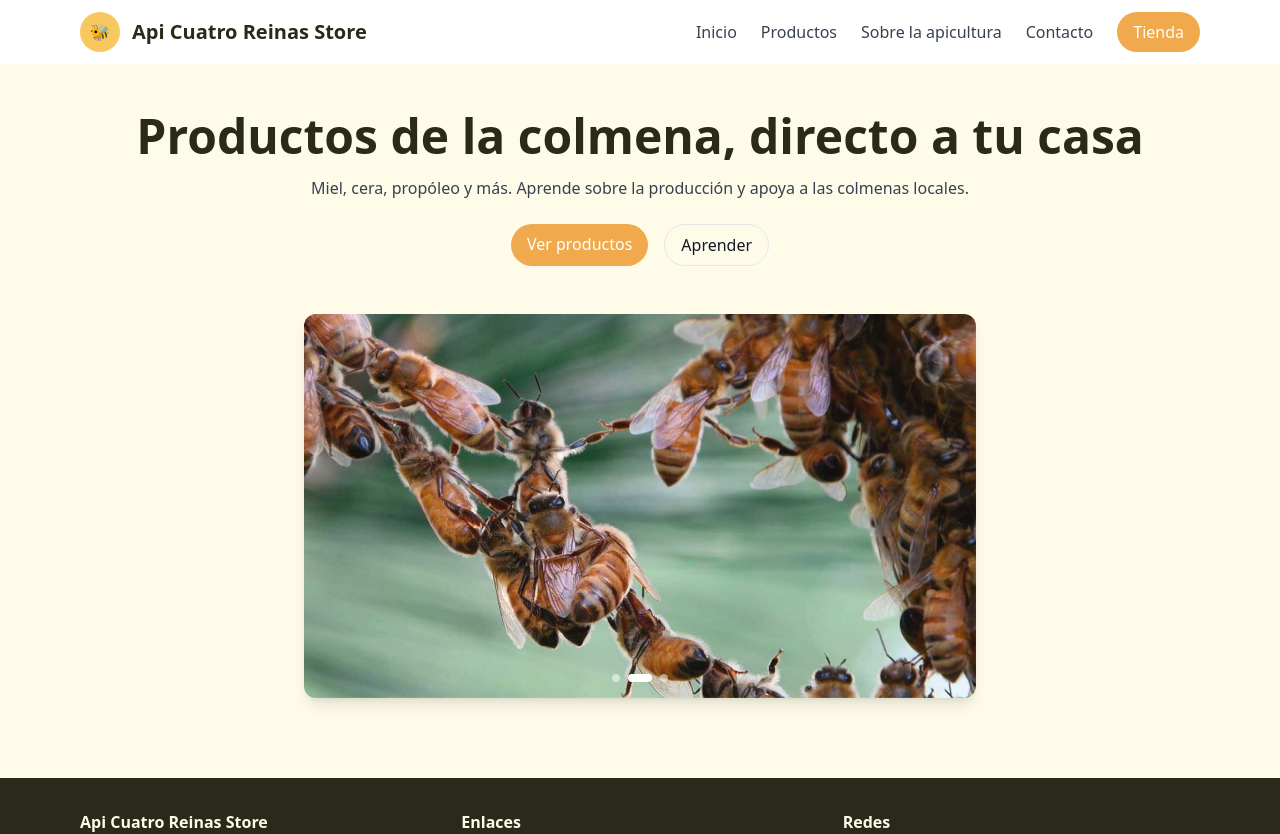
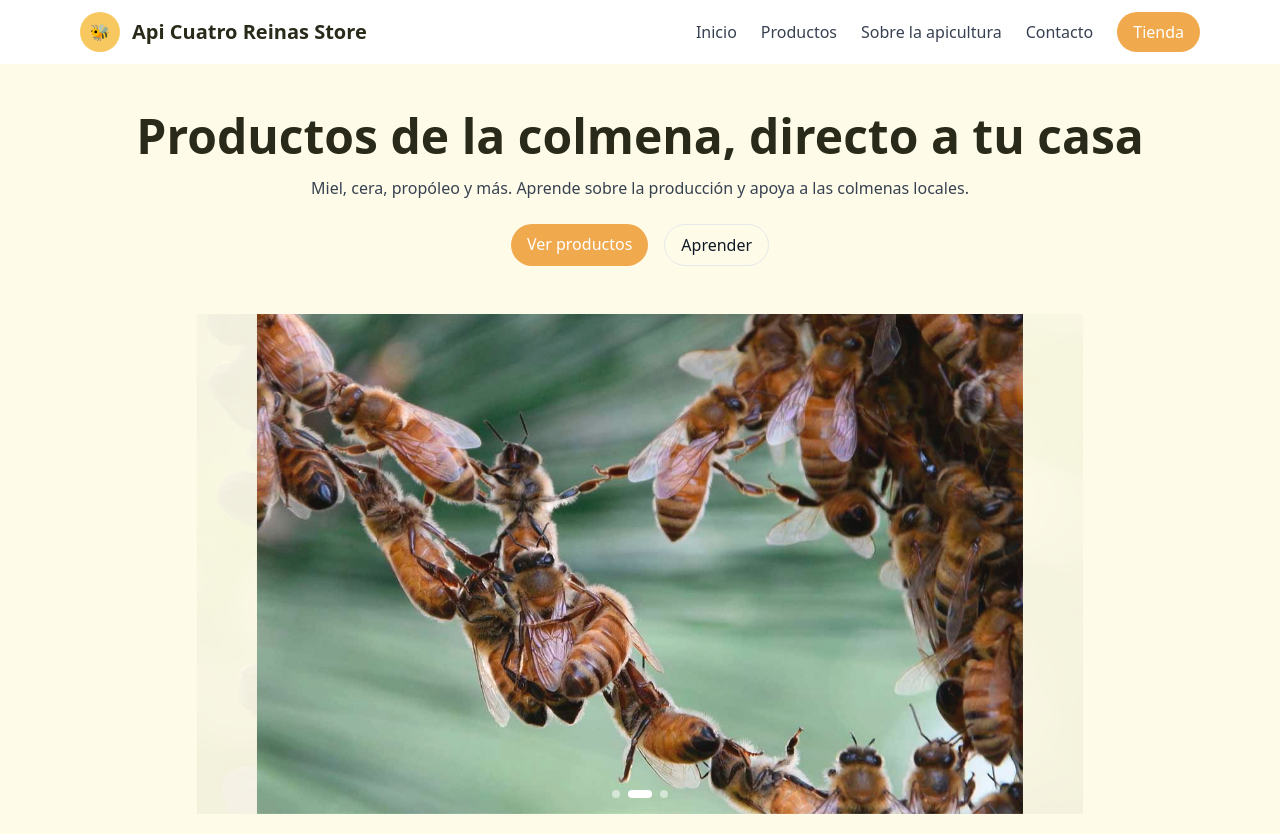
Before and after one commit to joseveloso1501/apicuatroreinas, a React (Vite) app in the folder frontend/: page / in a window 1280 px wide. Shown: the top 834 px of the page. Built offline with nearby package versions, Linux system fonts and the light colour scheme.

Commit message:
mejora la presentación del carrusel de imágenes y ajusta el estilo en la página de inicio

```diff
--- a/frontend/src/components/ImageCarousel.jsx
+++ b/frontend/src/components/ImageCarousel.jsx
@@ -19,14 +19,14 @@ export default function ImageCarousel() {
   }, [])
 
   return (
-    <div className="relative w-full h-96 overflow-hidden rounded-xl shadow-lg">
+    <div className="hero-slide">
       {/* Imágenes con transición de difuminado */}
       {images.map((image, index) => (
         <img
           key={index}
           src={image}
           alt={`Carousel slide ${index + 1}`}
-          className={`absolute inset-0 w-full h-full object-cover transition-opacity duration-1000 ease-in-out ${
+          className={`transition-opacity duration-1000 ease-in-out ${
             index === currentImage ? 'opacity-100' : 'opacity-0'
           }`}
         />
--- a/frontend/src/index.css
+++ b/frontend/src/index.css
@@ -5,3 +5,11 @@
 body { @apply bg-yellow-50 text-gray-900; }
 .brand { font-weight: 700; color: #2A2A1A; }
 .btn-primary { @apply bg-amber text-white px-4 py-2 rounded-full hover:opacity-90; }
+
+.hero-slide {
+  @apply relative w-screen h-[500px] overflow-hidden;
+}
+
+.hero-slide img {
+  @apply absolute inset-0 w-full h-full object-contain;
+}
--- a/frontend/src/pages/Home.jsx
+++ b/frontend/src/pages/Home.jsx
@@ -4,7 +4,8 @@ import ImageCarousel from '../components/ImageCarousel'
 
 export default function Home(){
   return (
-    <section className="bg-yellow-50 py-12">
+    <section className="bg-yellow-50">
+      <div className="py-12">
         <div className="max-w-6xl mx-auto px-4 flex flex-col items-center justify-center text-center">
           <div>
             <h1 className="text-4xl md:text-5xl font-extrabold text-darkbee">Productos de la colmena, directo a tu casa</h1>
@@ -14,10 +15,9 @@ export default function Home(){
               <Link to="/sobre" className="px-4 py-2 rounded-full border border-amber-400">Aprender</Link>
             </div>
           </div>
-        <div className="mt-12 w-full max-w-2xl">
-          <ImageCarousel />
         </div>
       </div>
+      <ImageCarousel />
     </section>
   )
 }
```
Lines whose indentation alone changed are shown as unchanged.
